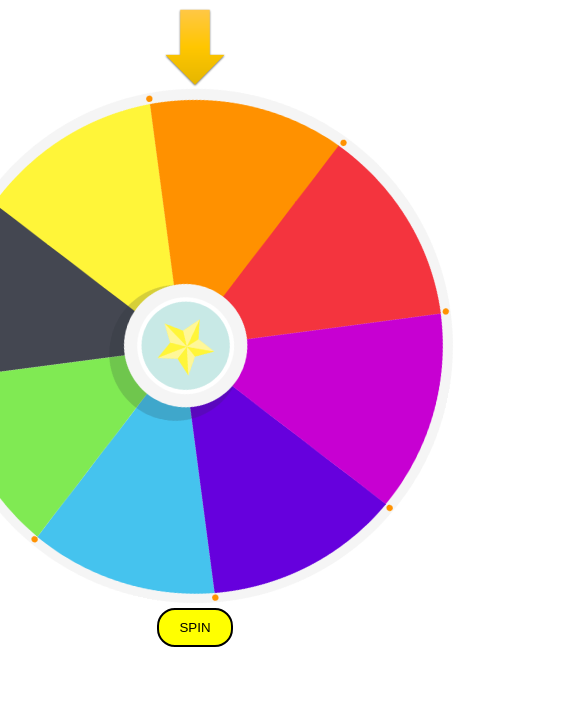
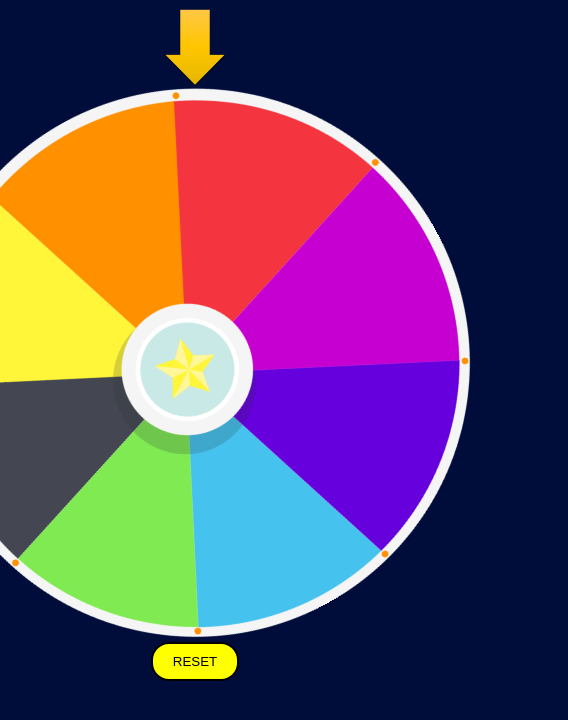
Before and after one commit to imhardikdesai/Spin-The-Wheel, a plain HTML site: page index.html in a window 390 px wide. Both pictures are taken after a click on the button "SPIN". Shown: the whole page, 568 px wide, since content can reach past the window. Drawn offline with Linux system fonts and the light colour scheme.

Commit message:
All bugs fix - make responsive

```diff
--- a/app.js
+++ b/app.js
@@ -1,12 +1,14 @@
 let wheel = document.getElementById('wheel');
 let arrow = document.getElementById('arrow');
-let btn = document.getElementById('btn');
-
-btn.addEventListener('click', () => {
+let btnSpin = document.getElementById('btnSpin');
+let btnReset = document.getElementById('btnReset');
+function spinWheel() {
     let num = Math.floor(720 + (1800 - 720) * Math.random());
     console.log(num);
     wheel.style.transitionProperty = "all";
     wheel.style.transitionDuration = "7s";
     wheel.style.transitionTimingFunction = "ease";
     wheel.style.transform = `rotate(${num}deg)`;
-});
+    btnReset.style.display = 'block';
+    btnSpin.style.display = 'none';
+}
--- a/index.html
+++ b/index.html
@@ -13,7 +13,11 @@
     <div class="container">
         <img id="arrow" src="img/Arrow.png" alt="Arrow">
         <img id="wheel" src="img/wheel.png" alt="wheel">
-        <button id="btn">SPIN</button>
+        <div style="display: flex;">
+            <button id="btnSpin" onclick="spinWheel()">SPIN</button>
+            <a style="text-decoration: none;" href="/"><button id="btnReset">RESET</button></a>
+        </div>
+
     </div>
     <script src="app.js"></script>
 </body>
--- a/style.css
+++ b/style.css
@@ -1,21 +1,28 @@
-.container{
+body {
+    background-color: #000d3b;
+}
+
+.container {
     /* border: 2px solid black; */
     display: flex;
     justify-content: center;
     align-items: center;
     flex-direction: column;
 }
-#wheel{
-    height: 515px;
-    transition-property: all;
-    transition-duration: 7s;
+
+#wheel {
+    /* height: 515px; */
+    height: 65vh;
+    transition-property: rotate;
+    transition-duration: 3s;
     transition-timing-function: ease;
-    /* transform: rotate(10deg); */
 }
-#arrow{
+
+#arrow {
     height: 80px;
 }
-#btn{
+
+#btnSpin {
     margin: 5px;
     padding: 10px 20px;
     background-color: yellow;
@@ -23,9 +30,27 @@
     border: 2px solid black;
     color: black;
 }
-#btn:hover{
+
+#btnReset {
+    margin: 5px;
+    padding: 10px 20px;
+    background-color: yellow;
+    border-radius: 18px;
+    border: 2px solid black;
+    color: black;
+    display: none;
+}
+
+#btnSpin:hover {
     background-color: black;
     border: 2px solid yellow;
     color: yellow;
     cursor: pointer;
 }
+
+#btnReset:hover {
+    background-color: black;
+    border: 2px solid yellow;
+    color: yellow;
+    cursor: pointer;
+}
```
